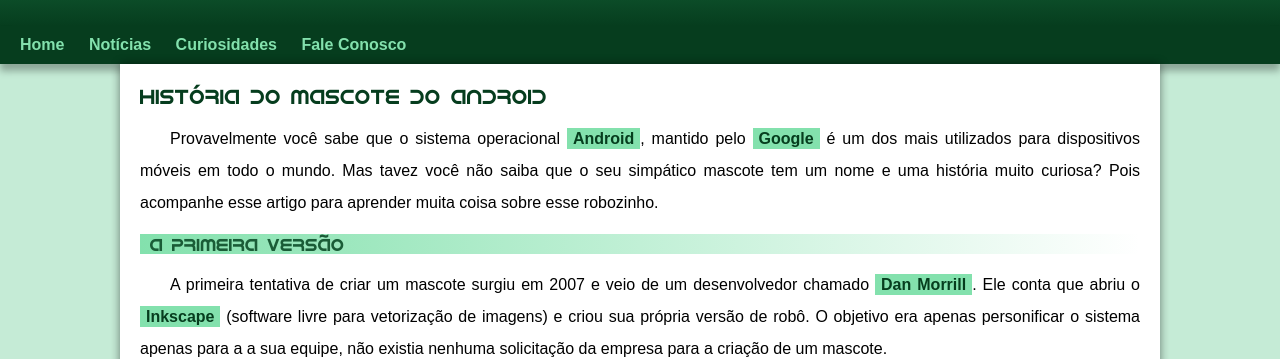
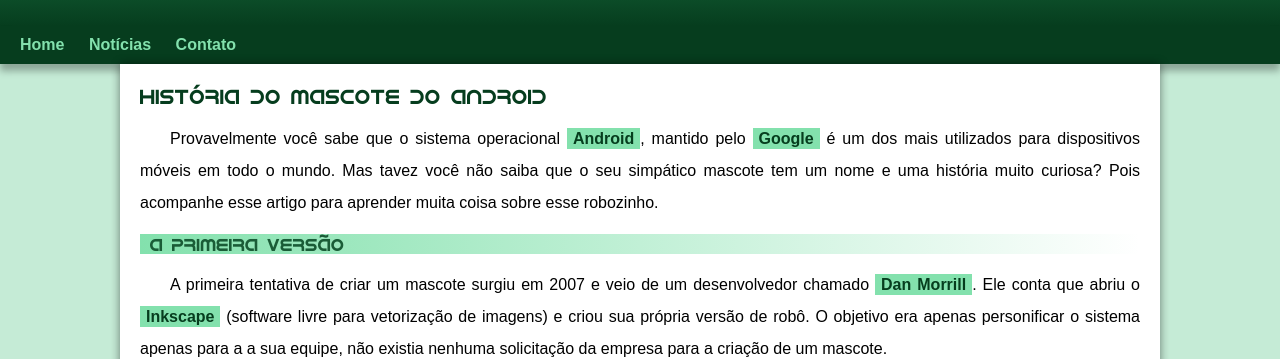
Before and after one commit to LPwes/site-android-guanabara, a plain HTML site: page index.html in a window 1280 px wide. Shown: the part 164-523 px from the top of the page. Drawn offline with Linux system fonts and the light colour scheme; a web font is replaced by a local one.

```diff
--- a/index.html
+++ b/index.html
@@ -17,8 +17,7 @@
     <nav class="menu">
         <a href="#">Home</a>
         <a href="#">Notícias</a>
-        <a href="#">Curiosidades</a>
-        <a href="#">Fale Conosco</a>
+        <a href="#">Contato</a>
     </nav>
 
 
--- a/style.css
+++ b/style.css
@@ -60,7 +60,7 @@ header > p {
     margin: auto;
     padding-left: 10px;
     padding-right: 10px;
-    margin-bottom: 30px;
+    pedding-bottom: 50px;
 
 }
 
```
